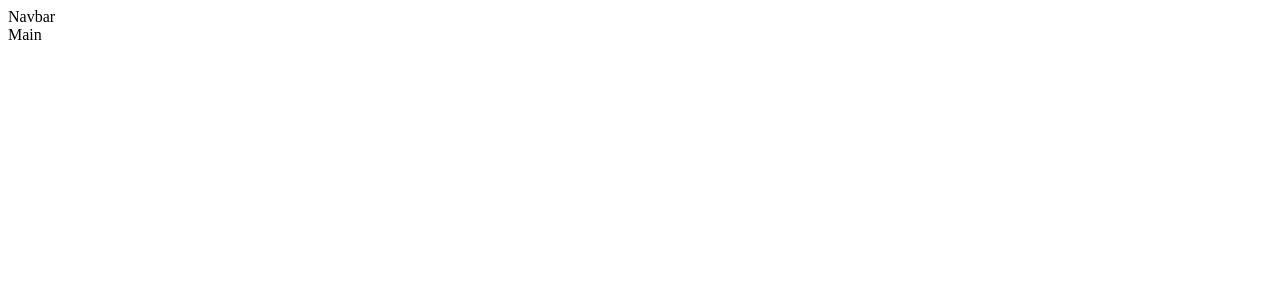
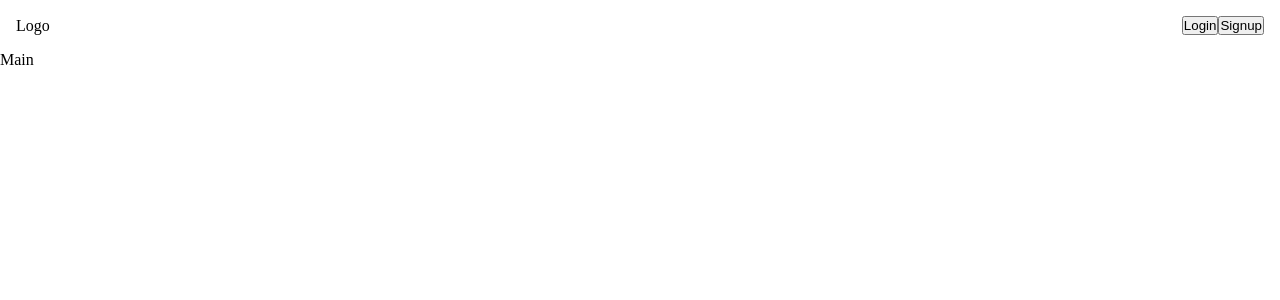
Before and after one commit to Christiannaira/garden_landing_page, a React (Vite) app: page / in a window 1280 px wide. Shown: the top 300 px of the page. Built offline with nearby package versions, Linux system fonts and the light colour scheme.

Commit message:
feat: initialized navbar component

```diff
--- a/src/components/navbar/Navbar.jsx
+++ b/src/components/navbar/Navbar.jsx
@@ -2,8 +2,20 @@ import "./navbar.css";
 
 const Navbar = () => {
   return (
-    <div>
-      Navbar
+    <div >
+      <section className="navbar" id="navbar">
+        <div className="navbar-content">
+          <div className="navbar-content_image">
+            Logo
+          </div>
+          <div className="navbar-content_buttons">
+            <button>Login</button>
+            <button>Signup</button>
+          </div>
+        </div>
+
+        <div/>
+      </section>
     </div>
   )
 }
--- a/src/components/navbar/navbar.css
+++ b/src/components/navbar/navbar.css
@@ -0,0 +1,16 @@
+* {
+    box-sizing: border-box;
+    margin: 0;
+    padding: 0;
+    text-decoration: none;
+}
+
+.navbar-content {
+    max-width: 1300px;
+    display: flex;
+    flex-direction: row;
+    justify-content: space-between;
+    align-items: center;
+    margin: auto;
+    padding: 1rem;
+}
```
Also changed, not shown: src/App.css (deleted).
